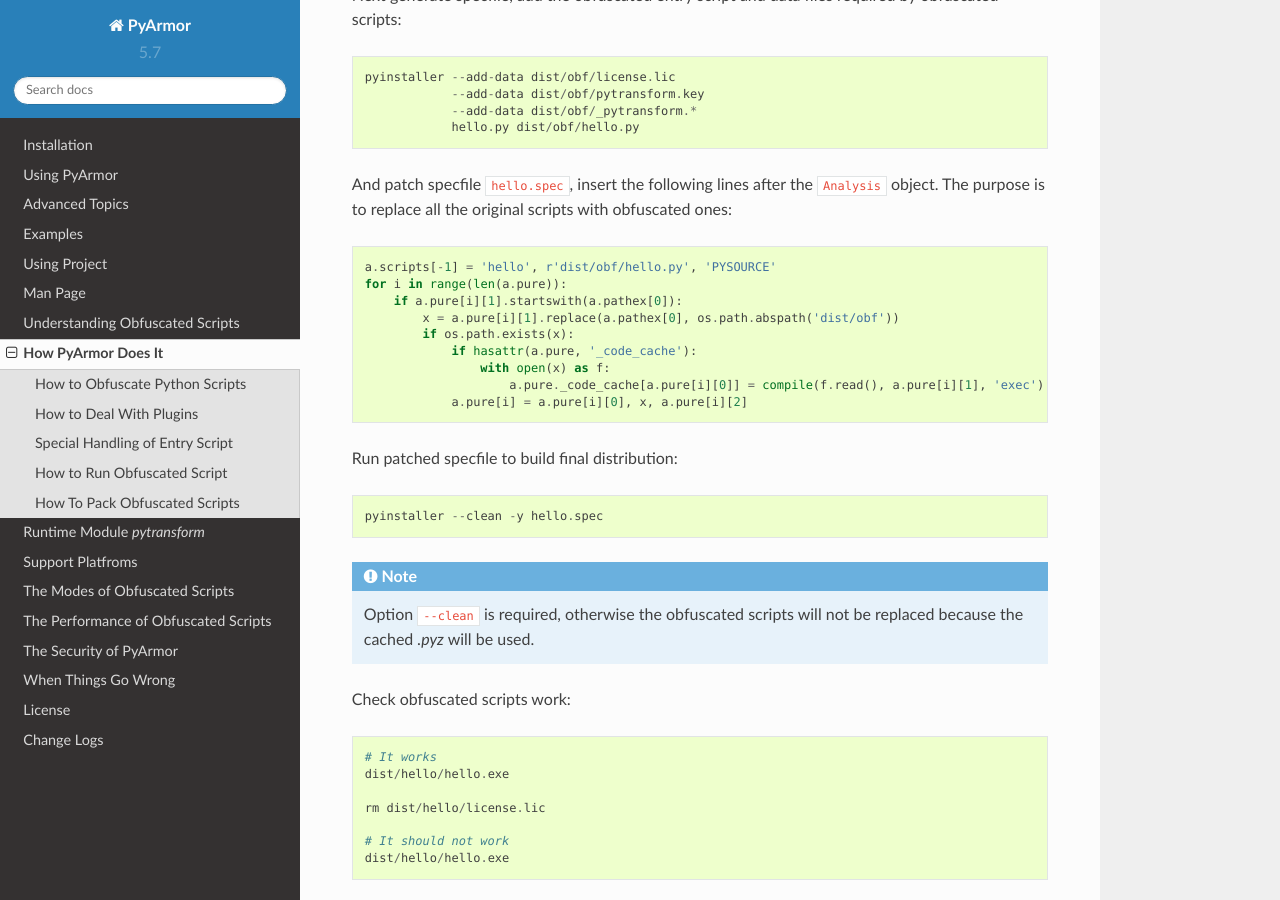
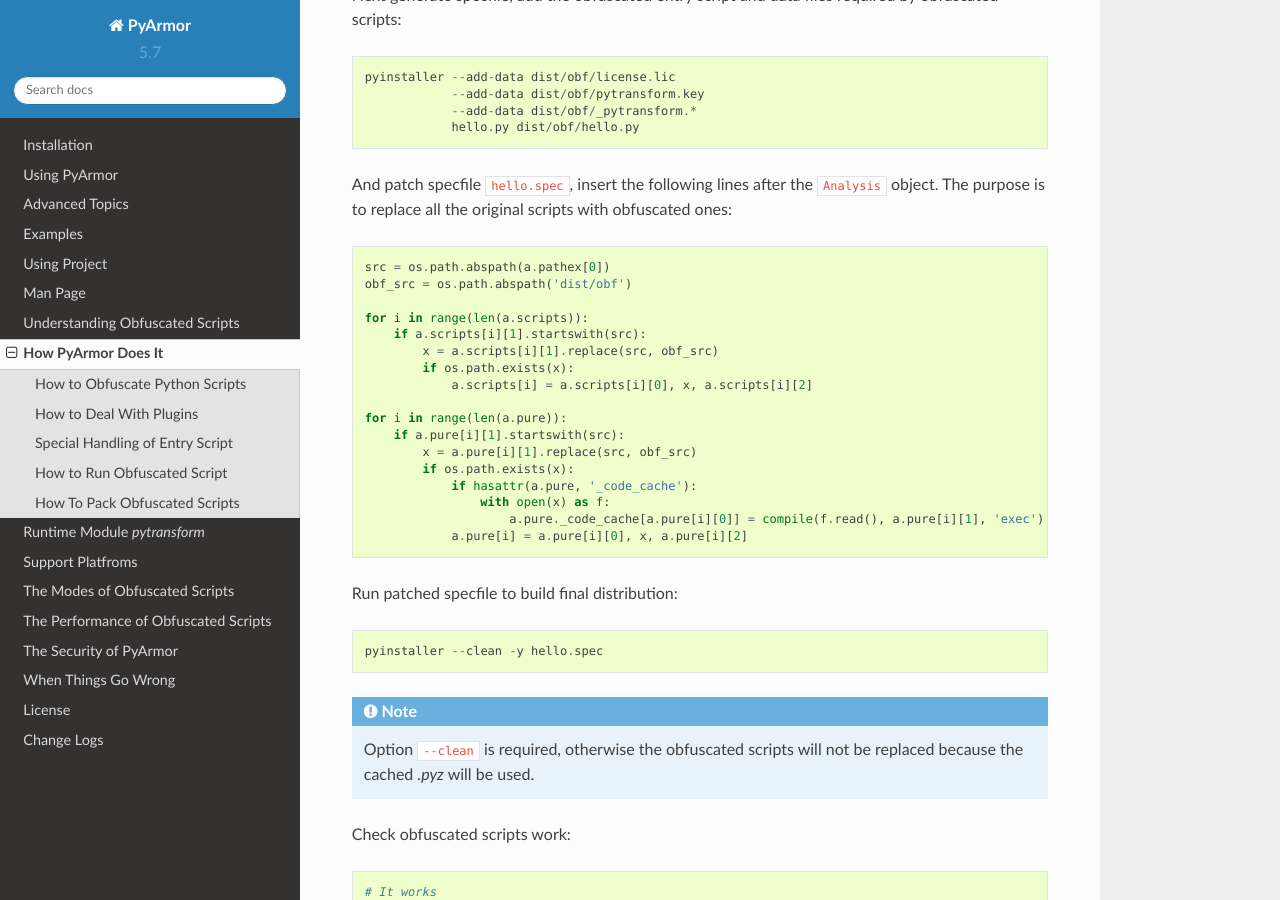
Before and after one commit to dashingsoft/pyarmor, a Sphinx documentation site: the page built from docs/how-to-do.rst, in a window 1280 px wide and 900 px high, scrolled down 8146 px. Built offline with Sphinx 7.4.7 and the Read the Docs theme 2.0.0, drawn with Linux system fonts in a browser that asks for light colours.

Commit message:
Refine example code for pack

```diff
--- a/docs/how-to-do.rst
+++ b/docs/how-to-do.rst
@@ -395,10 +395,18 @@ And patch specfile ``hello.spec``, insert the following lines after the
 ``Analysis`` object. The purpose is to replace all the original scripts with
 obfuscated ones::
 
-    a.scripts[-1] = 'hello', r'dist/obf/hello.py', 'PYSOURCE'
+    src = os.path.abspath(a.pathex[0])
+    obf_src = os.path.abspath('dist/obf')
+
+    for i in range(len(a.scripts)):
+        if a.scripts[i][1].startswith(src):
+            x = a.scripts[i][1].replace(src, obf_src)
+            if os.path.exists(x):
+                a.scripts[i] = a.scripts[i][0], x, a.scripts[i][2]
+
     for i in range(len(a.pure)):
-        if a.pure[i][1].startswith(a.pathex[0]):
-            x = a.pure[i][1].replace(a.pathex[0], os.path.abspath('dist/obf'))
+        if a.pure[i][1].startswith(src):
+            x = a.pure[i][1].replace(src, obf_src)
             if os.path.exists(x):
                 if hasattr(a.pure, '_code_cache'):
                     with open(x) as f:
```
